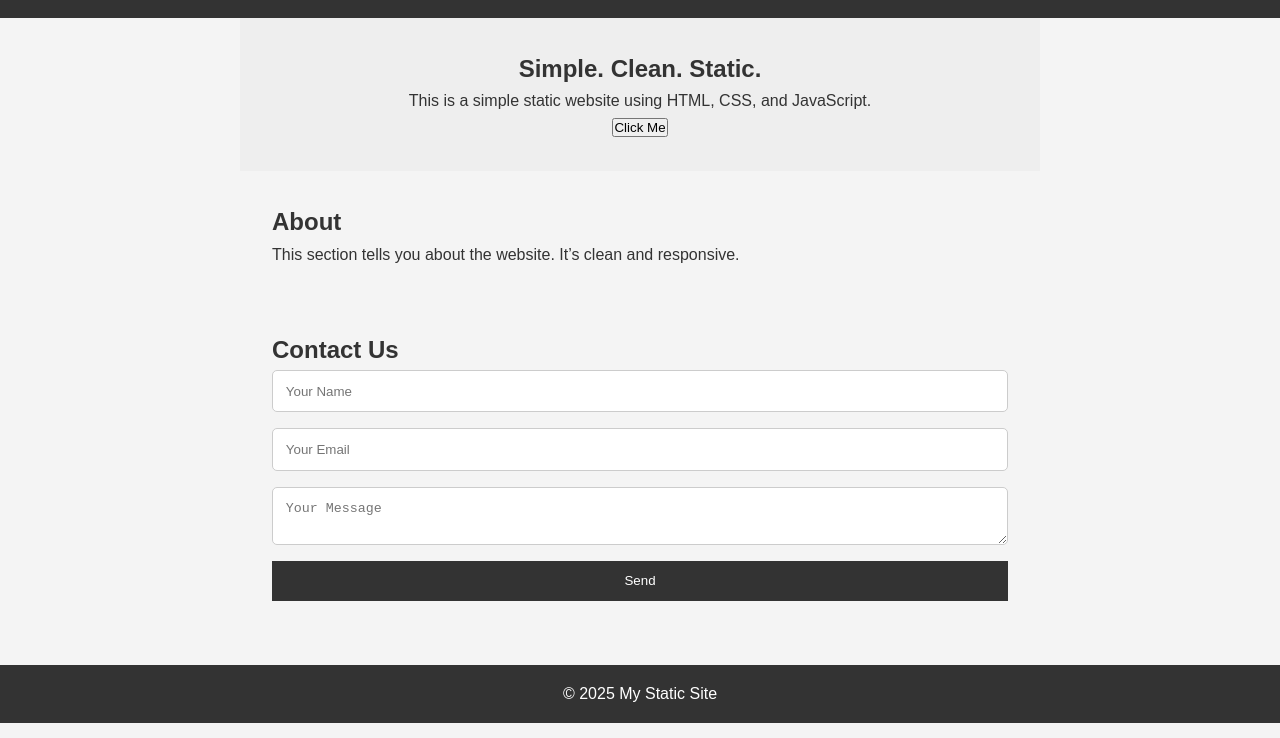
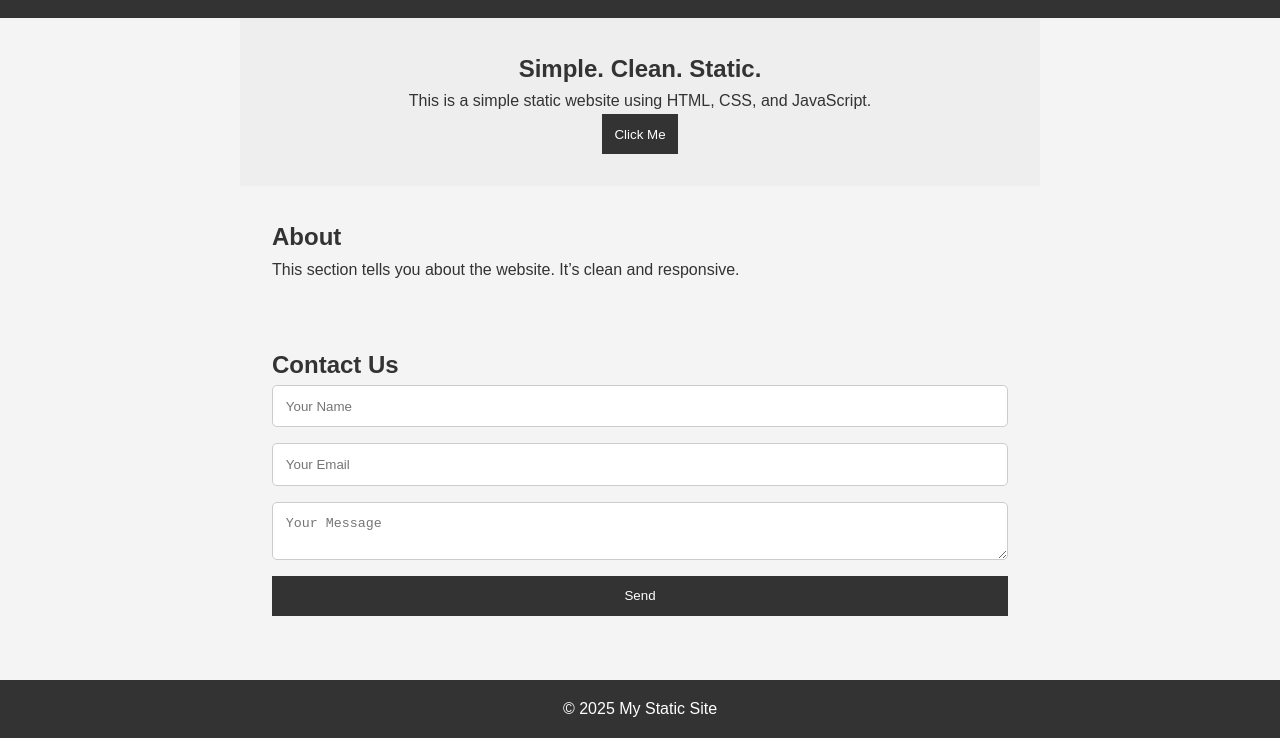
Before and after one commit to sundilakhan/staticSite, a plain HTML site: page index.html in a window 1280 px wide. Shown: the part 91-829 px from the top of the page. Drawn offline with Linux system fonts and the light colour scheme.

Commit message:
Update style.css

```diff
--- a/style.css
+++ b/style.css
@@ -3,7 +3,14 @@
   padding: 0;
   box-sizing: border-box;
 }
-
+button {
+  background: #333;
+  color: #fff;
+  padding: 0.8rem;
+  border: none;
+  cursor: pointer;
+  transition: background 0.3s ease;
+}
 body {
   font-family: Arial, sans-serif;
   line-height: 1.6;
```
